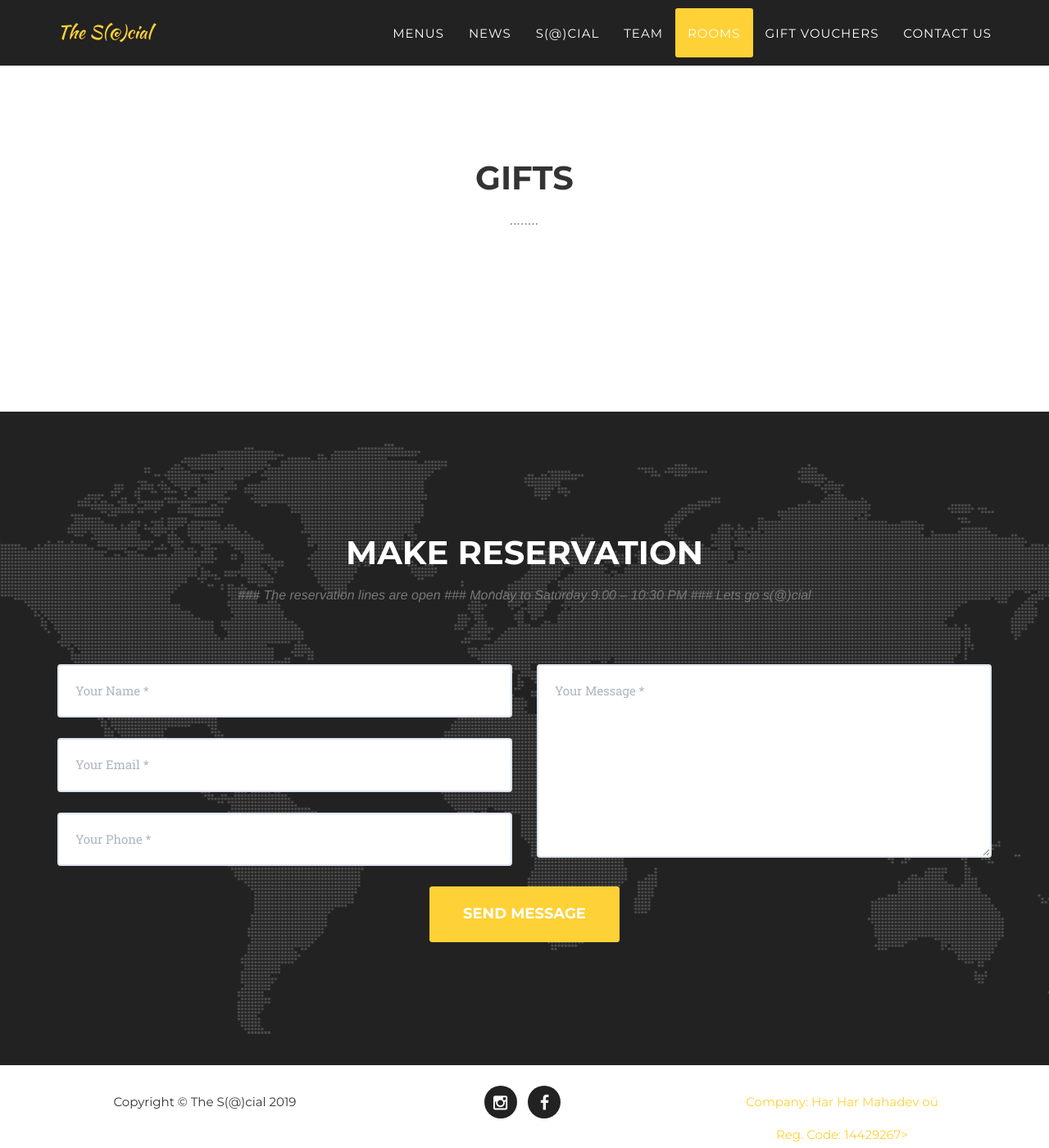
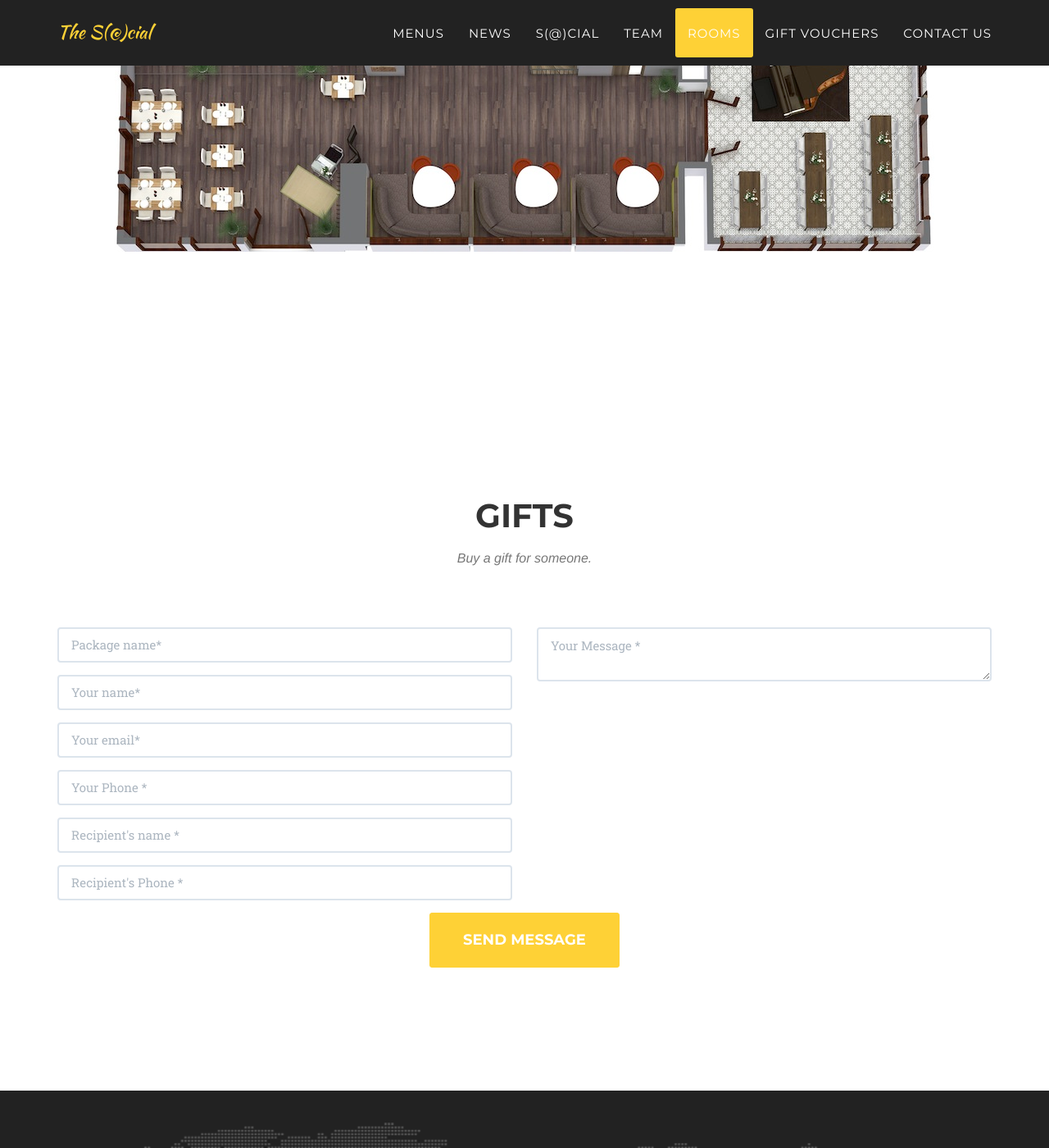
Before and after one commit to devmahadev/social, a Jekyll site: the page built from index.html, in a window 1280 px wide and 1400 px high, scrolled down 5152 px. Shown: the whole window at 82% size. Built offline with Jekyll 4.4.1, drawn with Linux system fonts in a browser that asks for light colours; some web fonts are replaced.

Commit message:
gift and room

```diff
--- a/_includes/gifts.html
+++ b/_includes/gifts.html
@@ -4,7 +4,52 @@
             <div class="row">
                 <div class="col-lg-12 text-center">
                     <h2 class="section-heading">Gifts</h2>
-                    <h3 class="section-subheading text-muted">........</h3>
+                    <h3 class="section-subheading text-muted">Buy a gift for someone.</h3>
+				<div class="row">
+                <div class="col-lg-12">
+                     <form action="https://getsimpleform.com/messages?form_api_token=7aad21e76554ffed10ebba9b06ec1f1f" method="post" name="sentMessage" id="contactForm" validate>
+                        <div class="row">
+                            <div class="col-md-6">
+							    <div class="control-group form-group">
+                                    <input name="name"  type="text" class="form-control" placeholder="Package name*"  id="name" required data-validation-required-message="Please choose package from given list !">
+                                    <p class="help-block text-danger"></p>
+                                </div>
+                                <div class="control-group form-group">
+                                    <input name="name"  type="text" class="form-control" placeholder="Your name*"  id="name" required data-validation-required-message="Please enter your name.">
+                                    <p class="help-block text-danger"></p>
+                                </div>
+                                <div class="control-group form-group">
+                                    <input name="email"  type="email" class="form-control" placeholder="Your email*"  id="email" required data-validation-required-message="Please enter your email address.">
+                                    <p class="help-block text-danger"></p>
+                                </div>
+                                <div class="control-group form-group">
+                                    <input name="phone"  type="tel" class="form-control" placeholder="Your Phone *" id="phone" required data-validation-required-message="Please enter your phone number.">
+                                    <p class="help-block text-danger"></p>
+                                </div>
+                                <div class="control-group form-group">
+                                    <input name="phone"  type="text" class="form-control" placeholder="Recipient's name *" id="name" required data-validation-required-message="Please enter your name.">
+                                    <p class="help-block text-danger"></p>
+                                </div>
+                                <div class="control-group form-group">
+                                    <input name="phone"  type="tel" class="form-control" placeholder="Recipient's Phone *" id="phone" required data-validation-required-message="Please enter recipient phone number.">
+                                    <p class="help-block text-danger"></p>
+                                </div>
+                            </div>
+                            <div class="col-md-6">
+                                <div class="control-group form-group">
+                                    <textarea name="comments"  class="form-control" placeholder="Your Message *"  id="message" required data-validation-required-message="Please enter a message."></textarea>
+                                    <p class="help-block text-danger"></p>
+                                </div>
+                            </div>
+                            <div class="clearfix"></div>
+                            <div class="col-lg-12 text-center">
+                                <div id="success"></div>
+                                <button type="submit" class="btn btn-xl">Send Message</button>
+                            </div>
+                        </div>
+                    </form>
+                </div>
+            </div>
                 </div>
             </div>
         </div>
--- a/_includes/rooms.html
+++ b/_includes/rooms.html
@@ -1,12 +1,11 @@
 <!-- Services Section -->
     <section id="rooms">
         <div class="container">
-            <div class="row">
-                <div class="col-md-3 col-sm-6">
+			    <div class="col-lg-12 text-center">
+                    <h2 class="section-heading">Rooms</h2>
                     <a href="#">
-                        <img src="img/portfolio/dreams.png" class="img-responsive img-centered" alt="">
+                    <img src="img/portfolio/dreams.png" class="img-responsive img-centered" alt="">
                     </a>
                 </div>
-            </div>
         </div>
     </section>
```
